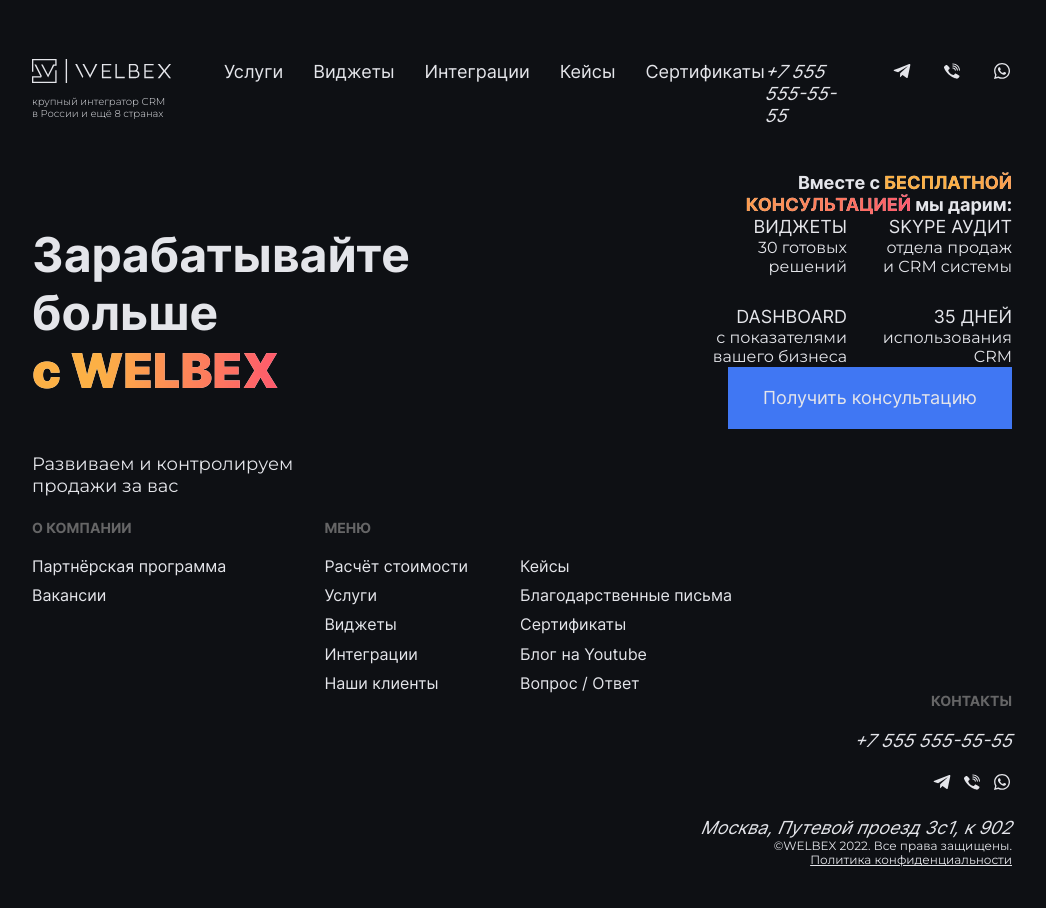
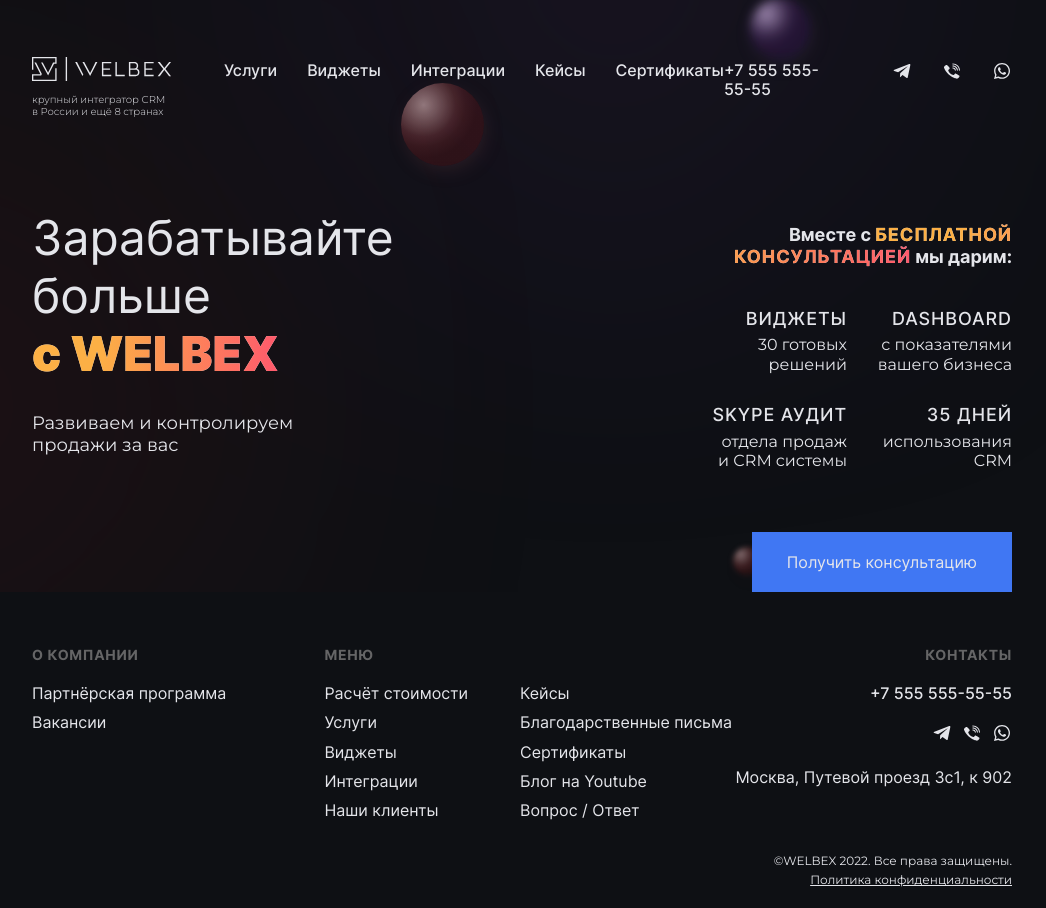
Before and after one commit to zhadan93/test-task-2, a plain HTML site: page test-task/index.html in a window 1280 px wide. Shown: the whole page, without its empty margins (118-1164 px from the left). Before the commit the page ends 868 px from the top, so only its background shows below. Drawn offline with Linux system fonts and the light colour scheme.

Commit message:
fix: change pixel perfect layout and add decorate circles

```diff
--- a/test-task/index.html
+++ b/test-task/index.html
@@ -21,15 +21,15 @@
       </div>
       <nav class="nav">
         <ul class="list nav__list">
-          <li><a class="link" href="#">Услуги</a></li>
-          <li><a class="link" href="#">Виджеты</a></li>
-          <li><a class="link" href="#">Интеграции</a></li>
-          <li><a class="link" href="#">Кейсы</a></li>
-          <li><a class="link" href="#">Сертификаты</a></li>
+          <li><a class="link link--middle" href="#">Услуги</a></li>
+          <li><a class="link link--middle" href="#">Виджеты</a></li>
+          <li><a class="link link--middle" href="#">Интеграции</a></li>
+          <li><a class="link link--middle" href="#">Кейсы</a></li>
+          <li><a class="link link--middle" href="#">Сертификаты</a></li>
         </ul>
       </nav>
       <address class="address header__address">
-        <a class="link" href="tel:+75555555555">+7 555 555-55-55</a>
+        <a class="link link--middle" href="tel:+75555555555">+7 555 555-55-55</a>
         <ul class="list social-media header__social-media">
           <li>
             <a class="link" href="https://t.me" target="_blank">
@@ -57,10 +57,15 @@
     </div>
   </header>
   <main class="main">
-    <div class="container">
+    <div class="container main__container">
+      <span class="circle circle--purple"></span>
+      <span class="circle circle--purple-light"></span>
+      <span class="circle circle--small-red"></span>
+      <span class="circle circle--red-light"></span>
+      <span class="circle circle--red"></span>
       <section class="consultation">
-        <div class="consultation__header">
-          <h1 class="title--primary">Зарабатывайте больше
+        <div>
+          <h1 class="title--primary consultation__primary-title">Зарабатывайте больше
             <span class="gradient-text text--bold">с WELBEX</span>
           </h1>
           <p class="consultation__header-paragraph">Развиваем и контролируем продажи за вас</p>
@@ -69,19 +74,19 @@
           <p class="consultation__gifts-paragraph">Вместе с <span class="gradient-text text--uppercase">бесплатной консультацией</span> мы дарим:</p>
             <ul class="list consultation__gift-list">
               <li>
-                <span class="text--uppercase">Виджеты</span>
+                <span class="text--uppercase consultation__gift">Виджеты</span>
                 <span class="consultation__gift-description">30 готовых решений</span>
               </li>
               <li>
-                <span class="text--uppercase">Skype Аудит</span>
+                <span class="text--uppercase consultation__gift">Dashboard</span>
+                <span class="consultation__gift-description">с показателями вашего бизнеса</span>
+              </li>
+              <li>
+                <span class="text--uppercase consultation__gift">Skype Аудит</span>
                 <span class="consultation__gift-description">отдела продаж и CRM системы</span>
               </li>
               <li>
-                <span class="text--uppercase">Dashboard</span>
-                <span class="consultation__gift-description">с показателями вашего бизнеса</span>
-              </li>
-              <li>
-                <span class="text--uppercase">35 дней</span>
+                <span class="text--uppercase consultation__gift">35 дней</span>
                 <span class="consultation__gift-description">использования CRM</span>
               </li>
             </ul>
@@ -96,10 +101,10 @@
         <span class="footer__name text--uppercase">О компании</span>
         <ul class="list footer__list">
           <li>
-            <a class="link footer__link" href="#">Партнёрская программа</a>
+            <a class="link" href="#">Партнёрская программа</a>
           </li>
           <li>
-            <a class="link footer__link" href="#">Вакансии</a>
+            <a class="link" href="#">Вакансии</a>
           </li>
         </ul>
       </div>
@@ -107,41 +112,41 @@
         <span class="footer__name text--uppercase">Меню</span>
         <ul class="list footer__menu-list">
           <li>
-            <a class="link footer__link" href="#">Расчёт стоимости</a>
+            <a class="link" href="#">Расчёт стоимости</a>
           </li>
           <li>
-            <a class="link footer__link" href="#">Кейсы</a>
+            <a class="link" href="#">Кейсы</a>
           </li>
           <li>
-            <a class="link footer__link" href="#">Услуги</a>
+            <a class="link" href="#">Услуги</a>
           </li>
           <li>
-            <a class="link footer__link" href="#">Благодарственные письма</a>
+            <a class="link" href="#">Благодарственные письма</a>
           </li>
           <li>
-            <a class="link footer__link" href="#">Виджеты</a>
+            <a class="link" href="#">Виджеты</a>
           </li>
           <li>
-            <a class="link footer__link" href="#">Сертификаты</a>
+            <a class="link" href="#">Сертификаты</a>
           </li>
           <li>
-            <a class="link footer__link" href="#">Интеграции</a>
+            <a class="link" href="#">Интеграции</a>
           </li>
           <li>
-            <a class="link footer__link" href="#">Блог на Youtube</a>
+            <a class="link" href="#">Блог на Youtube</a>
           </li>
           <li>
-            <a class="link footer__link" href="#">Наши клиенты</a>
+            <a class="link" href="#">Наши клиенты</a>
           </li>
           <li>
-            <a class="link footer__link" href="#">Вопрос / Ответ</a>
+            <a class="link" href="#">Вопрос / Ответ</a>
           </li>
         </ul>
       </div>
       <div class="footer__contacts">
         <span class="footer__name text--uppercase">Контакты</span>
         <address class="address footer__address">
-          <a class="link" href="tel:+75555555555">+7 555 555-55-55</a>
+          <a class="link link--middle" href="tel:+75555555555">+7 555 555-55-55</a>
           <ul class="list social-media footer__social-media">
             <li>
               <a class="link" href="https://t.me" target="_blank">
--- a/test-task/sass/base/_base.scss
+++ b/test-task/sass/base/_base.scss
@@ -1,6 +1,7 @@
 *,
 *::before,
-*::after {
+*::after,
+h1 {
   margin: 0;
   padding: 0;
 
@@ -10,6 +11,14 @@
 html {
   font-size: 10px;
   scroll-behavior: smooth;
+}
+
+.page {
+  display: grid;
+  grid-template-columns: 100%;
+  grid-template-rows: 1fr auto;
+  min-height: 100vh;
+
   background-color: $main-background;
 }
 
@@ -33,6 +42,10 @@ html {
   &:hover .icon {
     fill: $hover-main-color;
   }
+
+  &--middle {
+    font-weight: 500;
+  }
 }
 
 .icon {
@@ -40,3 +53,7 @@ html {
 
   transition: $transition;
 }
+
+.address {
+  font-style: normal;
+}
--- a/test-task/sass/base/_helpers.scss
+++ b/test-task/sass/base/_helpers.scss
@@ -2,4 +2,6 @@
   max-width: $max-desktop;
   margin: 0 auto;
   padding: 0 $desktop-padding-x;
+
+  overflow: hidden;
 }
--- a/test-task/sass/base/_typography.scss
+++ b/test-task/sass/base/_typography.scss
@@ -1,6 +1,6 @@
 .page {
   font-family: $main-font;
-  font-size: 1.8rem;
+  font-size: 1.6rem;
   font-weight: 400;
   line-height: 1.21;
   color: $main-text;
@@ -9,6 +9,9 @@
 .title {
   &--primary {
     font-size: 4.8rem;
+    font-weight: 400;
+    white-space: pre-line;
+    max-width: 362px;
   }
 }
 
@@ -23,6 +26,7 @@
 
   &--uppercase {
     text-transform: uppercase;
+    letter-spacing: 0.05em
   }
 }
 
--- /dev/null
+++ b/test-task/sass/components/_circle.scss
@@ -0,0 +1,64 @@
+.circle {
+  position: absolute;
+  display: block;
+  z-index: -1;
+
+  border-radius: 100%;
+
+  &--purple {
+    width: 60px;
+    height: 60px;
+    left: 868px;
+    top: -2px;
+
+    background: radial-gradient(64% 64% at 27.25% 26.5%, rgba(236, 208, 255, 0.64) 0%, rgba(161, 93, 207, 0.24) 59.67%, rgba(118, 49, 164, 0.208) 78.59%, rgba(86, 24, 128, 0.232) 100%);
+    box-shadow: 3px 6px 27px -10px rgba(177, 118, 217, 0.25);
+    filter: blur(5px);
+    backdrop-filter: blur(2px);
+  }
+
+  &--purple-light {
+    width: 259px;
+    height: 259px;
+    left: 602px;
+    top: -154px;
+
+    background: #833AB4;
+    opacity: 0.5;
+    filter: blur(196px);
+  }
+
+  &--small-red {
+    width: 28px;
+    height: 28px;
+    left: 851px;
+    top: 547px;
+
+    background: radial-gradient(64% 64% at 27.25% 26.5%, rgba(255, 208, 208, 0.48) 0%, rgba(212, 93, 93, 0.248) 59.67%, rgba(167, 49, 49, 0.264) 78.59%, rgba(130, 25, 25, 0.232) 100%);
+    box-shadow: 3px 6px 27px -10px rgba(223, 125, 125, 0.25);
+    filter: blur(2.5px);
+    backdrop-filter: blur(2px);
+  }
+
+  &--red-light {
+    width: 311px;
+    height: 311px;
+    left: -102px;
+    top: 251px;
+
+    background: #961A1A;
+    opacity: 0.5;
+    filter: blur(196px);
+  }
+
+  &--red {
+    width: 83px;
+    height: 83px;
+    left: 519px;
+    top: 83px;
+
+    background: radial-gradient(64% 64% at 27.25% 26.5%, rgba(255, 208, 208, 0.536) 0%, rgba(212, 93, 93, 0.264) 59.67%, rgba(167, 49, 49, 0.248) 78.59%, rgba(130, 25, 25, 0.248) 100%);
+    box-shadow: 3px 6px 27px -10px rgba(223, 125, 125, 0.25);
+    backdrop-filter: blur(2px);
+  }
+}
--- a/test-task/sass/layouts/_consultation.scss
+++ b/test-task/sass/layouts/_consultation.scss
@@ -2,22 +2,34 @@
   display: flex;
   justify-content: space-between;
 
-  &__header {
-    max-width: 362px;
-
-    white-space: pre-line;
+  &__primary-title {
+    margin-bottom: 30px;
   }
 
   &__header-paragraph {
     max-width: 275px;
     font-family: $secondary-font;
+    font-size: 1.8rem;
   }
 
   &__gifts {
+    margin-top: 15px;
     max-width: 300px;
     text-align: right;
   }
+
+  &__gift {
+    display: block;
+    margin-bottom: 6px;
+
+    font-size: 1.8rem;
+    font-weight: 500;
+  }
+
   &__gifts-paragraph {
+    margin-bottom: 40px;
+
+    font-size: 1.8rem;
     font-weight: 700;
   }
 
@@ -25,11 +37,10 @@
     display: grid;
     grid-template-columns: repeat(2, 1fr);
     gap: 30px;
+    margin-bottom: 61px;
   }
 
   &__gift-description {
-    display: block;
     font-family: $secondary-font;
-    font-size: 1.6rem;
   }
 }
--- a/test-task/sass/layouts/_footer.scss
+++ b/test-task/sass/layouts/_footer.scss
@@ -1,7 +1,10 @@
 .footer {
+  padding: 55px 0 20px;
+
   &__container {
     display: flex;
     flex-wrap: wrap;
+    row-gap: 33px;
   }
 
   &__name {
@@ -19,11 +22,6 @@
     flex-direction: column;
     row-gap: 10px;
     margin-right: 98px;
-  }
-
-  &__link {
-    font-size: 1.6rem;
-    line-height: 1.21;
   }
 
   &__menu-list {
@@ -57,6 +55,7 @@
     text-align: right;
 
     &__link {
+      margin-top: 5px;
       text-decoration: underline;
     }
   }
--- a/test-task/sass/layouts/_header.scss
+++ b/test-task/sass/layouts/_header.scss
@@ -1,4 +1,8 @@
 .header {
+  position: fixed;
+  top: 0;
+  left: 0;
+  right: 0;
   padding: 46px 0;
 
   &__container {
@@ -7,7 +11,7 @@
   }
 
   &__logo {
-    margin-top: -2px;
+    margin-top: -4px;
     margin-right: 52px;
   }
 
--- /dev/null
+++ b/test-task/sass/layouts/_main.scss
@@ -0,0 +1,7 @@
+.main {
+  &__container {
+    position: relative;
+    padding-top: 209px;
+    height: 100%;
+  }
+}
--- a/test-task/sass/style.scss
+++ b/test-task/sass/style.scss
@@ -7,10 +7,12 @@
 @import "./base/typography";
 @import "./base/helpers";
 
+@import "./components/circle";
 @import "./components/logo";
 @import "./components/social-media";
 @import "./components/button";
 
 @import "./layouts/header";
+@import "./layouts/main";
 @import "./layouts/consultation";
 @import "./layouts/footer";
```
Also changed, not shown: test-task/style.css, 1 other file.
